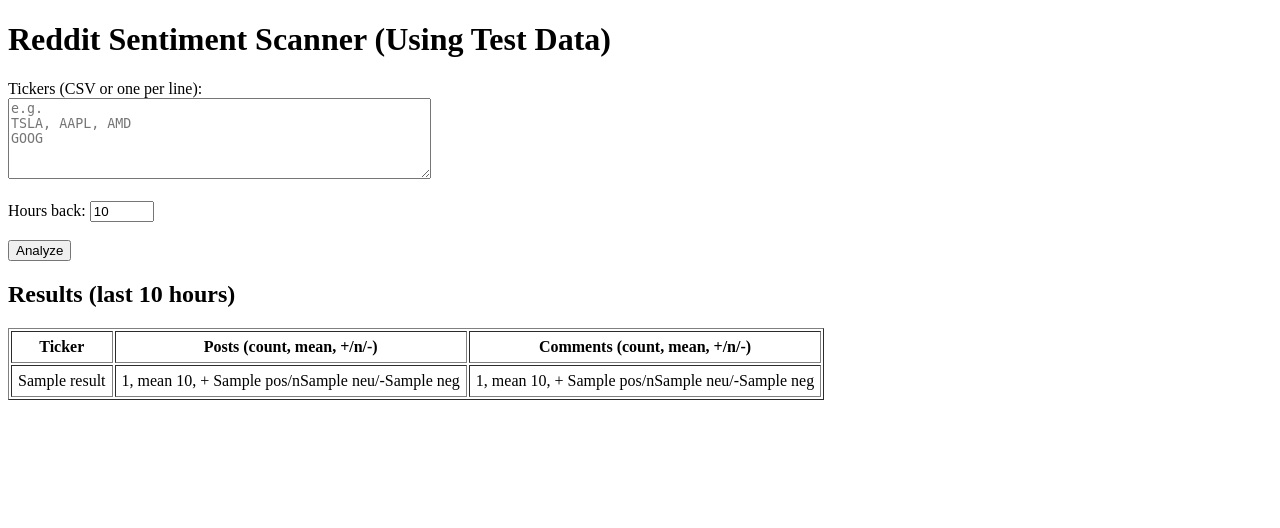
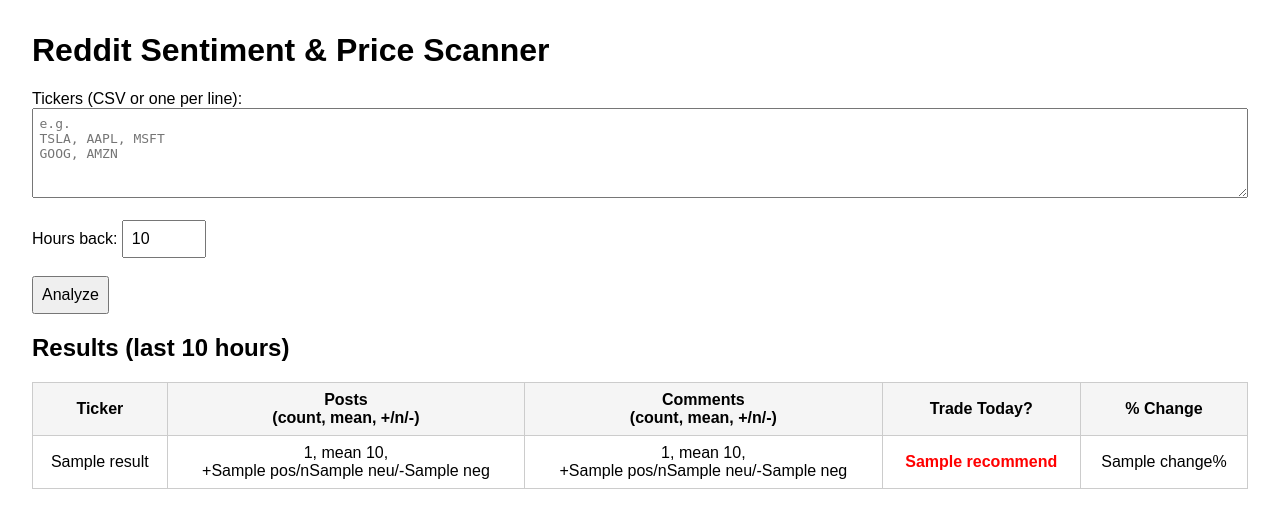
Before and after one commit to sbezner/sentiment-app, a Flask app: template templates/index.html in a window 1280 px wide. Shown: the top 528 px of the page. Run offline with Flask 3, Linux system fonts and the light colour scheme; the template is opened without the code that fills it: most values are stand-ins (such as "Sample title", 1, 10 or a date in 2020); parts of the project's set-up code (start-up, migrations or seed data) failed here and were passed over.

Commit message:
Update requirements and code

```diff
--- a/app.py
+++ b/app.py
@@ -1,29 +1,61 @@
 # app.py
 import datetime as dt
 from flask import Flask, request, render_template
+import praw
+import yfinance as yf
 from vaderSentiment.vaderSentiment import SentimentIntensityAnalyzer
+from asgiref.wsgi import WsgiToAsgi
+import os
+from dotenv import load_dotenv
+
+load_dotenv()
+
 
 app = Flask(__name__)
 analyzer = SentimentIntensityAnalyzer()
 
-# === Test data simulating sentiment scores ===
-TEST_DATA = {
-    'TSLA': {'posts': [0.3, 0.1, -0.1], 'comments': [0.2, -0.05, 0.0, 0.5]},
-    'AAPL': {'posts': [0.0, 0.05], 'comments': [-0.1, 0.0, 0.1]},
-    # Add more tickers here if needed
-}
+# === Hard‑coded Reddit credentials ===
+reddit = praw.Reddit(
+    client_id=os.getenv("REDDIT_CLIENT_ID"),
+    client_secret=os.getenv("REDDIT_CLIENT_SECRET"),
+    user_agent=os.getenv("REDDIT_USER_AGENT")
+)
+
+assert reddit.read_only
 
 def analyze_ticker(ticker, hours):
-    data = TEST_DATA.get(ticker, {'posts': [], 'comments': []})
-    def summarize(lst):
+    since = dt.datetime.utcnow() - dt.timedelta(hours=hours)
+    posts, comments = [], []
+
+    for submission in reddit.subreddit("all").search(f"title:{ticker}", sort="new", limit=200):
+        created = dt.datetime.utcfromtimestamp(submission.created_utc)
+        if created < since: continue
+        posts.append(analyzer.polarity_scores(submission.title)["compound"])
+        submission.comments.replace_more(limit=0)
+        for c in submission.comments:
+            if dt.datetime.utcfromtimestamp(c.created_utc) >= since:
+                comments.append(analyzer.polarity_scores(c.body)["compound"])
+
+    def summarize(scores):
         return {
-            "count": len(lst),
-            "mean": sum(lst) / len(lst) if lst else 0.0,
-            "pos": sum(1 for s in lst if s > 0.05),
-            "neu": sum(1 for s in lst if -0.05 <= s <= 0.05),
-            "neg": sum(1 for s in lst if s < -0.05),
+            "count": len(scores),
+            "mean": sum(scores)/len(scores) if scores else 0.0,
+            "pos": sum(1 for s in scores if s > 0.05),
+            "neu": sum(1 for s in scores if -0.05 <= s <= 0.05),
+            "neg": sum(1 for s in scores if s < -0.05),
         }
-    return summarize(data['posts']), summarize(data['comments'])
+
+    ps = summarize(posts)
+    cs = summarize(comments)
+    rec = "Yes" if ps["mean"] >= 0.1 and ps["count"] >= 3 else "No"
+
+    # → NEW: price change using yfinance
+    info = yf.Ticker(ticker).history(period="2d")
+    change = 0.0
+    if len(info) >= 2:
+        change = (info['Close'][-1] / info['Close'][-2] - 1) * 100
+
+    return ps, cs, rec, round(change, 2)
 
 @app.route("/", methods=["GET", "POST"])
 def home():
@@ -31,17 +63,14 @@ def home():
     hours = request.form.get("hours", 8, type=int)
     tickers_input = request.form.get("tickers", "").upper()
     if tickers_input:
-        # Split input by commas or newlines, strip whitespace
-        raw_list = tickers_input.replace(',', '\n').splitlines()
-        tickers = [t.strip() for t in raw_list if t.strip()]
+        raw = tickers_input.replace(",", "\n").splitlines()
+        tickers = [t.strip() for t in raw if t.strip()]
         results = {}
         for t in tickers:
-            ps, cs = analyze_ticker(t, hours)
-            results[t] = {"posts": ps, "comments": cs}
+            ps, cs, rec, pct = analyze_ticker(t, hours)
+            results[t] = {"posts": ps, "comments": cs, "recommend": rec, "change": pct}
     return render_template("index.html", results=results, hours=hours)
 
-# Wrap WSGI app for ASGI compatibility
-from asgiref.wsgi import WsgiToAsgi
 wsgi_app = WsgiToAsgi(app)
 
 if __name__ == "__main__":
--- a/templates/index.html
+++ b/templates/index.html
@@ -1,40 +1,58 @@
 <!doctype html>
 <html lang="en">
 <head>
-  <meta charset="utf-8">
-  <title>Reddit Sentiment Scanner (Test)</title>
+  <meta charset="utf-8" />
+  <title>Reddit Sentiment & Price Scanner</title>
+  <style>
+    body { font-family: Arial, sans-serif; margin: 2em; }
+    table { border-collapse: collapse; margin-top: 1em; width: 100%; }
+    th, td { border: 1px solid #ccc; padding: 0.5em; text-align: center; }
+    th { background-color: #f5f5f5; }
+    textarea, input, button { font-size: 1em; padding: 0.5em; }
+    textarea { width: 100%; box-sizing: border-box; }
+    .yes { color: green; font-weight: bold; }
+    .no { color: red; font-weight: bold; }
+  </style>
 </head>
 <body>
-  <h1>Reddit Sentiment Scanner (Using Test Data)</h1>
+  <h1>Reddit Sentiment & Price Scanner</h1>
   <form method="post">
     <label>Tickers (CSV or one per line):</label><br>
-    <textarea name="tickers" rows="5" cols="50" placeholder="e.g.&#10;TSLA, AAPL, AMD&#10;GOOG"></textarea><br><br>
+    <textarea name="tickers" rows="5" placeholder="e.g.
+TSLA, AAPL, MSFT
+GOOG, AMZN"></textarea><br><br>
 
     <label>Hours back:</label>
-    <input type="number" name="hours" min="1" max="168" value="{{ hours }}"><br><br>
+    <input name="hours" type="number" min="1" max="168" value="{{ hours }}"><br><br>
 
     <button type="submit">Analyze</button>
   </form>
 
   {% if results %}
     <h2>Results (last {{ hours }} hours)</h2>
-    <table border="1" cellpadding="6">
+    <table>
       <tr>
         <th>Ticker</th>
-        <th>Posts (count, mean, +/n/-)</th>
-        <th>Comments (count, mean, +/n/-)</th>
+        <th>Posts<br>(count, mean, +/n/-)</th>
+        <th>Comments<br>(count, mean, +/n/-)</th>
+        <th>Trade Today?</th>
+        <th>% Change</th>
       </tr>
       {% for t, data in results.items() %}
       <tr>
         <td>{{ t }}</td>
         <td>
-          {{ data.posts.count }}, mean {{ data.posts.mean|round(2) }}, +
-          {{ data.posts.pos }}/n{{ data.posts.neu }}/-{{ data.posts.neg }}
+          {{ data.posts.count }}, mean {{ data.posts.mean|round(2) }},<br>
+          +{{ data.posts.pos }}/n{{ data.posts.neu }}/-{{ data.posts.neg }}
         </td>
         <td>
-          {{ data.comments.count }}, mean {{ data.comments.mean|round(2) }}, +
-          {{ data.comments.pos }}/n{{ data.comments.neu }}/-{{ data.comments.neg }}
+          {{ data.comments.count }}, mean {{ data.comments.mean|round(2) }},<br>
+          +{{ data.comments.pos }}/n{{ data.comments.neu }}/-{{ data.comments.neg }}
         </td>
+        <td class="{{ 'yes' if data.recommend == 'Yes' else 'no' }}">
+          {{ data.recommend }}
+        </td>
+        <td>{{ data.change }}%</td>
       </tr>
       {% endfor %}
     </table>
```
Also changed, not shown: requirements.txt (+18 -0 lines), 1 other file.
